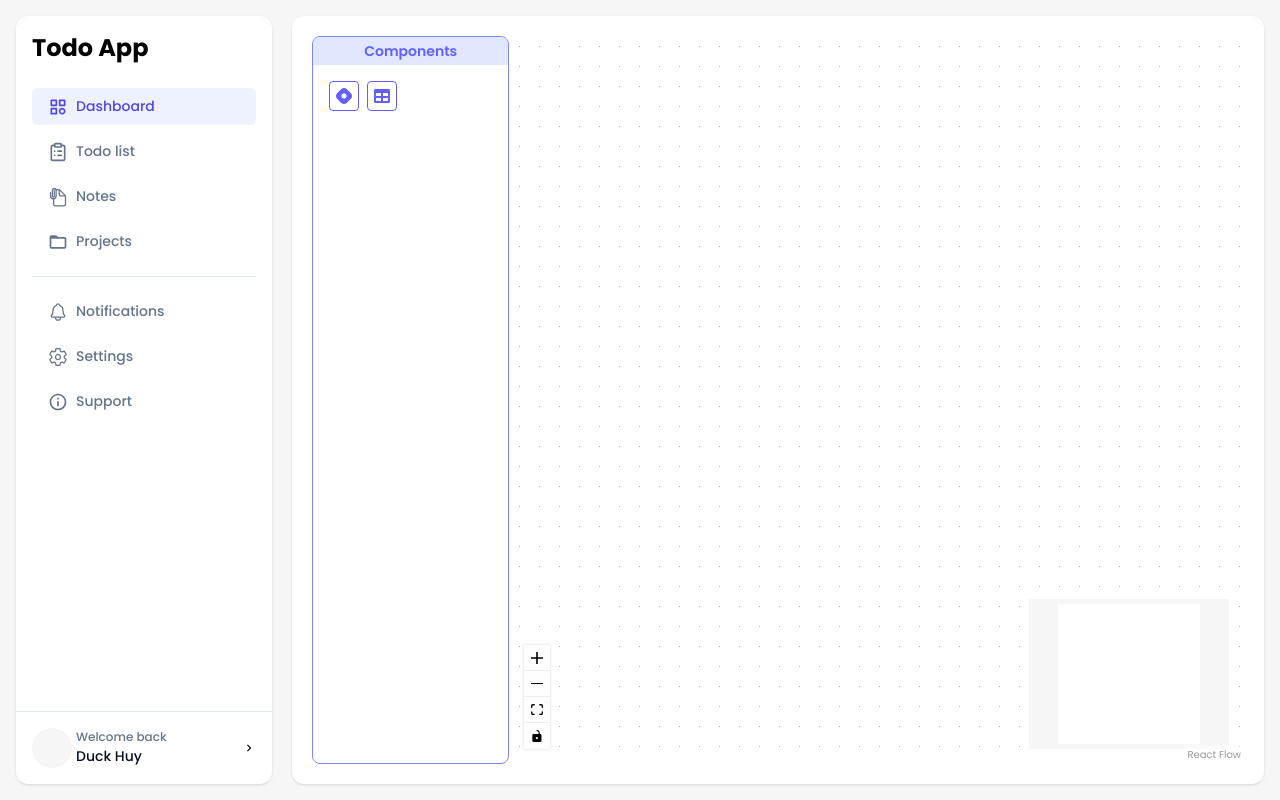
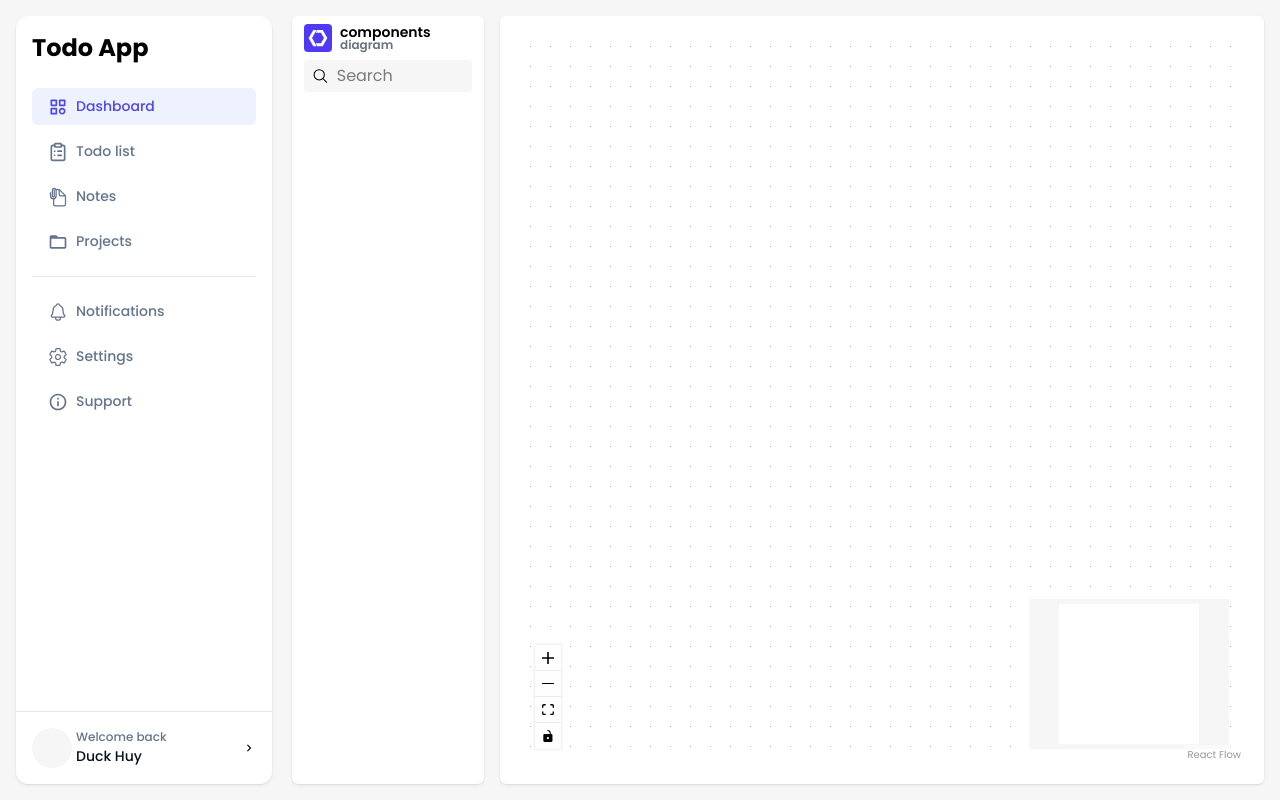
Before and after one commit to dhuy00/Knowly, a React (Vite) app in the folder knowly_frontend/: page /notes/diagram/1 in a window 1280 px wide. Built offline with nearby package versions, Linux system fonts and the light colour scheme.

Commit message:
update diagram toolbar

```diff
--- a/knowly_frontend/src/components/common/Dialog.tsx
+++ b/knowly_frontend/src/components/common/Dialog.tsx
@@ -41,7 +41,7 @@ const Dialog: React.FC<DialogProps> = ({
 
           {/* Dialog Box */}
           <motion.div
-            className={`relative bg-white rounded-2xl shadow-xl px-6 py-2 ${style} z-10`}
+            className={`relative rounded-2xl shadow-xl px-6 py-2 ${style} z-10`}
             initial={{ scale: 0.9, opacity: 0 }}
             animate={{ scale: 1, opacity: 1 }}
             exit={{ scale: 0.9, opacity: 0 }}
@@ -50,7 +50,7 @@ const Dialog: React.FC<DialogProps> = ({
           >
             {/* Header */}
             {(title || onClose) && (
-              <div className="flex items-center justify-between mb-4">
+              <div className="flex items-center justify-between mb-3">
                 <h2 className="text-xl font-semibold">{title}</h2>
                 <button
                   onClick={onClose}
--- a/knowly_frontend/src/components/diagram/DiagramEditor.tsx
+++ b/knowly_frontend/src/components/diagram/DiagramEditor.tsx
@@ -73,8 +73,9 @@ const DiagramEditor = () => {
   );
 
   return (
-    <div className="bg-background-primary h-full w-full rounded-xl p-5 shadow-sm overflow-hidden flex">
+    <div className="flex h-full w-full gap-4 bg-background-common">
       <DiagramToolbar addNode={addNode} />
+    <div className="bg-background-primary h-full w-full rounded-md p-5 shadow-sm overflow-hidden flex">
       <EdgeMakers/>
       <ReactFlow
         nodes={nodes}
@@ -91,6 +92,7 @@ const DiagramEditor = () => {
         <Controls />
       </ReactFlow>
     </div>
+    </div>
   );
 };
 
--- a/knowly_frontend/src/components/diagram/DiagramToolbar.tsx
+++ b/knowly_frontend/src/components/diagram/DiagramToolbar.tsx
@@ -1,33 +1,32 @@
 import React from "react";
-import { FaHashnode } from "react-icons/fa6";
 import type { AddNodeFunction } from "../../hooks/useNode";
-import { FaTable } from "react-icons/fa";
-
+import { IoLogoWebComponent } from "react-icons/io5";
+import { IoSearchOutline } from "react-icons/io5";
 
 interface DiagramToolbarProp {
-  addNode: AddNodeFunction,
+  addNode: AddNodeFunction;
 }
 
-const DiagramToolbar: React.FC<DiagramToolbarProp> = ({addNode}) => {
-
+const DiagramToolbar: React.FC<DiagramToolbarProp> = ({ addNode }) => {
   const handleAddNode = (type: string) => {
     addNode(type);
-  }
+  };
 
   return (
-    <div className="w-[250px] border border-indigo-400 rounded-lg flex flex-col overflow-hidden">
-      <span className="text-center bg-indigo-100 w-full text-sm font-semibold py-1 text-indigo-500">
-        Components
-      </span>
-      <div className="p-4 flex flex-wrap gap-2">
-        <div className="border w-fit py-1.5 px-1.5 rounded-sm text-indigo-500 hover:bg-indigo-100 cursor-pointer"
-        onClick={() => handleAddNode('text')}>
-          <FaHashnode />
+    <div className="shadow-sm w-60 rounded-md flex flex-col overflow-hidden bg-background-primary px-3">
+      <div className="w-full text-sm font-semibold py-2 flex items-center gap-2">
+        <span className="bg-indigo-600 text-white p-1 rounded-sm">
+          <IoLogoWebComponent className="text-xl" />
+        </span>
+        <div className="flex flex-col">
+          <span className="leading-none">components</span>
+          <span className="leading-none text-small text-gray-500">diagram</span>
         </div>
-        <div className="border w-fit py-1.5 px-1.5 rounded-sm text-indigo-500 hover:bg-indigo-100 cursor-pointer"
-        onClick={() => handleAddNode('table')}>
-          <FaTable />
-        </div>
+      </div>
+      {/* Search bar */}
+      <div className="flex bg-[#F6F6F6] gap-2 justify-center items-center px-2 py-1 rounded-sm">
+        <IoSearchOutline className="text-xl"/>
+        <input type="text" className="w-full focus:outline-none" placeholder="Search"/>
       </div>
     </div>
   );
--- a/knowly_frontend/src/components/notes/TextEditor.tsx
+++ b/knowly_frontend/src/components/notes/TextEditor.tsx
@@ -11,7 +11,6 @@ import { FontSize } from "../../extensions/FontSize";
 import { Color } from "@tiptap/extension-color";
 import Dialog from "../common/Dialog";
 import DiagramEditor from "../diagram/DiagramEditor";
-import TestDiagramEditor from "../diagram/TestDiagramEditor";
 
 interface RichTextEditorProps {
   content: string;
@@ -71,7 +70,7 @@ const TextEditor = ({ content, onChange }: RichTextEditorProps) => {
         open={openDiagram}
         onClose={() => setOpenDiagram(false)}
         title="Diagram view"
-        style="w-[95%] h-[700px]">
+        style="w-[95%] h-[650px] bg-background-common">
           <DiagramEditor/>
           {/* <TestDiagramEditor/> */}
       </Dialog>
```
